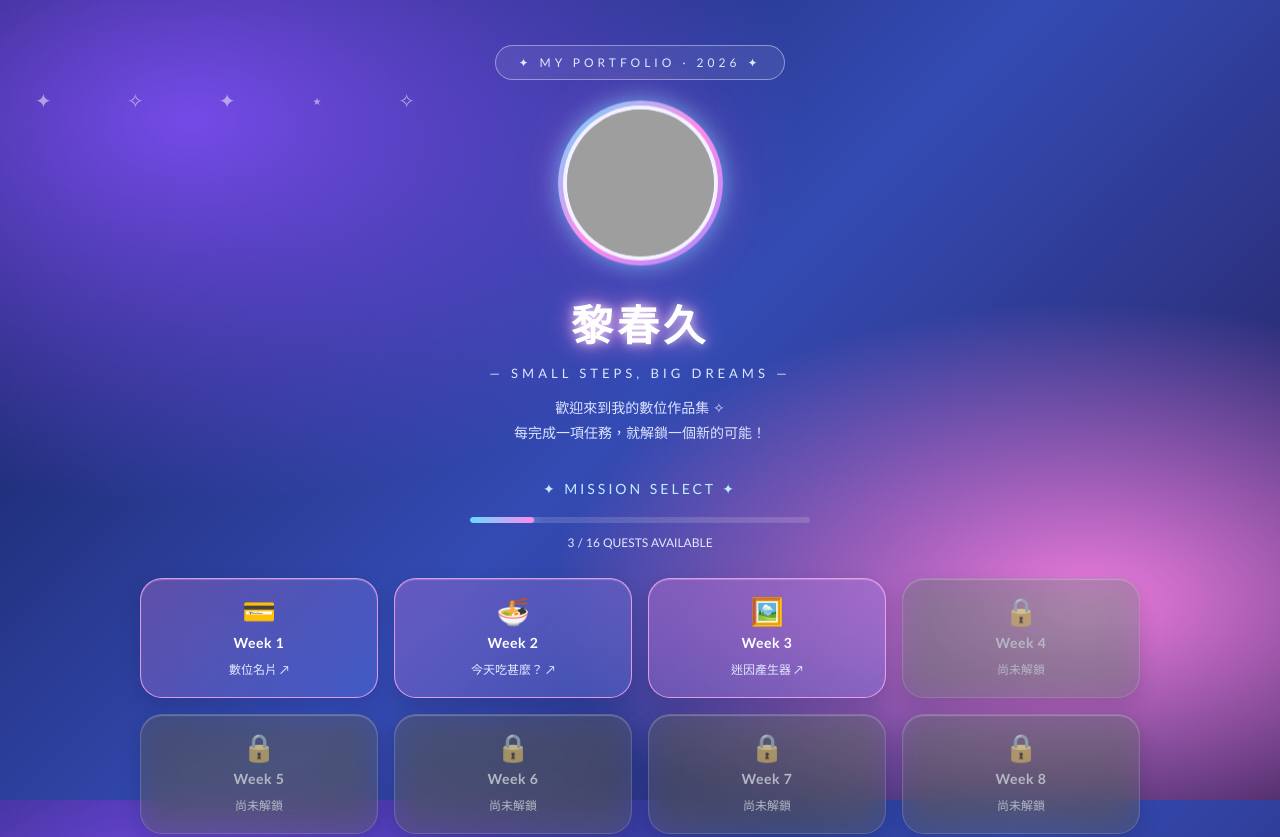
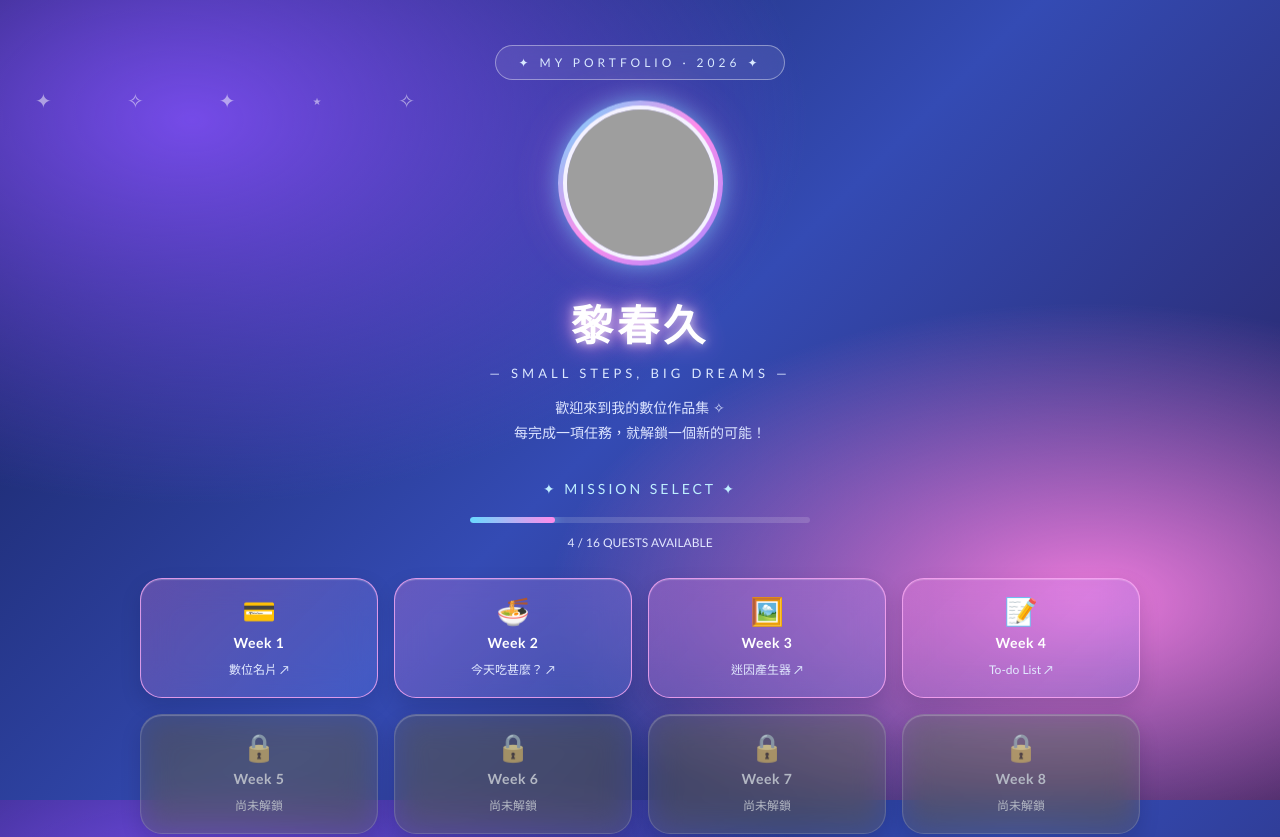
Before and after one commit to cuule805-maker/s26110159, a plain HTML site: page index.html in a window 1280 px wide. Shown: the top 837 px of the page. Drawn offline with Linux system fonts and the light colour scheme; grey boxes are pictures that could not be loaded.

Commit message:
Update index.html

```diff
--- a/index.html
+++ b/index.html
@@ -140,7 +140,7 @@
     }
 
     .progress-fill {
-      width: 18.75%; /* 3 / 16 = 18.75% */
+      width: 25%; /* 4 / 16 = 25% */
       height: 100%;
       border-radius: inherit;
       background: linear-gradient(90deg, var(--blue), var(--pink));
@@ -387,12 +387,12 @@
       aria-label="任務完成進度"
       aria-valuemin="0"
       aria-valuemax="16"
-      aria-valuenow="3"
+      aria-valuenow="4"
     >
       <div class="progress-fill"></div>
     </div>
 
-    <p class="progress-text">3 / 16 QUESTS AVAILABLE</p>
+    <p class="progress-text">4 / 16 QUESTS AVAILABLE</p>
 
     <!-- 16 個關卡 -->
     <nav class="mission-grid" aria-label="作品集任務選單">
@@ -418,13 +418,14 @@
         <span class="mission-desc">迷因產生器 ↗</span>
       </a>
 
-      <!-- Week 4–16：尚未解鎖 -->
-      <a class="mission locked" href="#" aria-disabled="true" tabindex="-1">
-        <span class="mission-icon">🔒</span>
+      <!-- Week 4：已解鎖 -->
+      <a class="mission unlocked" href="w4/index.html">
+        <span class="mission-icon">📝</span>
         <span class="mission-name">Week 4</span>
-        <span class="mission-desc">尚未解鎖</span>
+        <span class="mission-desc">To-do List ↗</span>
       </a>
 
+      <!-- Week 5–16：尚未解鎖 -->
       <a class="mission locked" href="#" aria-disabled="true" tabindex="-1">
         <span class="mission-icon">🔒</span>
         <span class="mission-name">Week 5</span>
```
